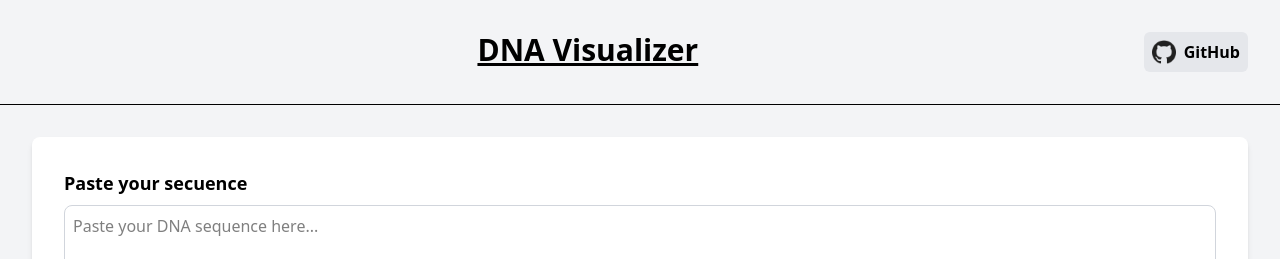
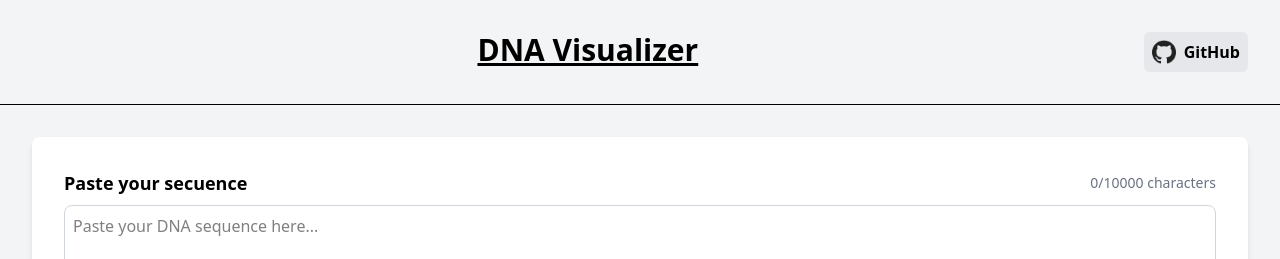
Before and after one commit to Kallox/dna-visualizer, a React (Vite) app: page / in a window 1280 px wide. Shown: the top 259 px of the page. Built offline with nearby package versions, Linux system fonts and the light colour scheme.

Commit message:
Feat[InputZone]: Maximum sequence length

```diff
--- a/src/components/InputZone.tsx
+++ b/src/components/InputZone.tsx
@@ -7,14 +7,32 @@ type Props = {
 const InputZone = ({ onButtonClick }: Props) => {
     const [inputValue, setInputValue] = useState<string>("");
 
+    const maxLength = 10000; // Maximum length for the input
+
+    const handleInputChange = (value: string) => {
+        if (value.length > maxLength) {
+            alert(
+                "Input exceeds 10,000 characters. Please shorten your sequence."
+            );
+            return;
+        }
+        setInputValue(value);
+    };
+
     return (
         <div className="flex flex-col gap-2 w-full h-full p-8 bg-white rounded-lg shadow-md">
-            <h3 className="text-lg font-semibold">Paste your secuence</h3>
+            <div className="flex justify-between items-center">
+                <h3 className="text-lg font-semibold">Paste your secuence</h3>
+                <span className="text-sm text-gray-500">
+                    {inputValue.length}/{maxLength} characters
+                </span>
+            </div>
             <textarea
                 className="w-full h-32 p-2 border border-gray-300 rounded-lg"
                 placeholder="Paste your DNA sequence here..."
-                onChange={(e) => setInputValue(e.target.value)}
+                onChange={(e) => handleInputChange(e.target.value)}
                 value={inputValue}
+                maxLength={maxLength}
             ></textarea>
             <button
                 className="w-full p-2 bg-blue-500 text-white rounded-lg hover:bg-blue-600 transition duration-200"
```
